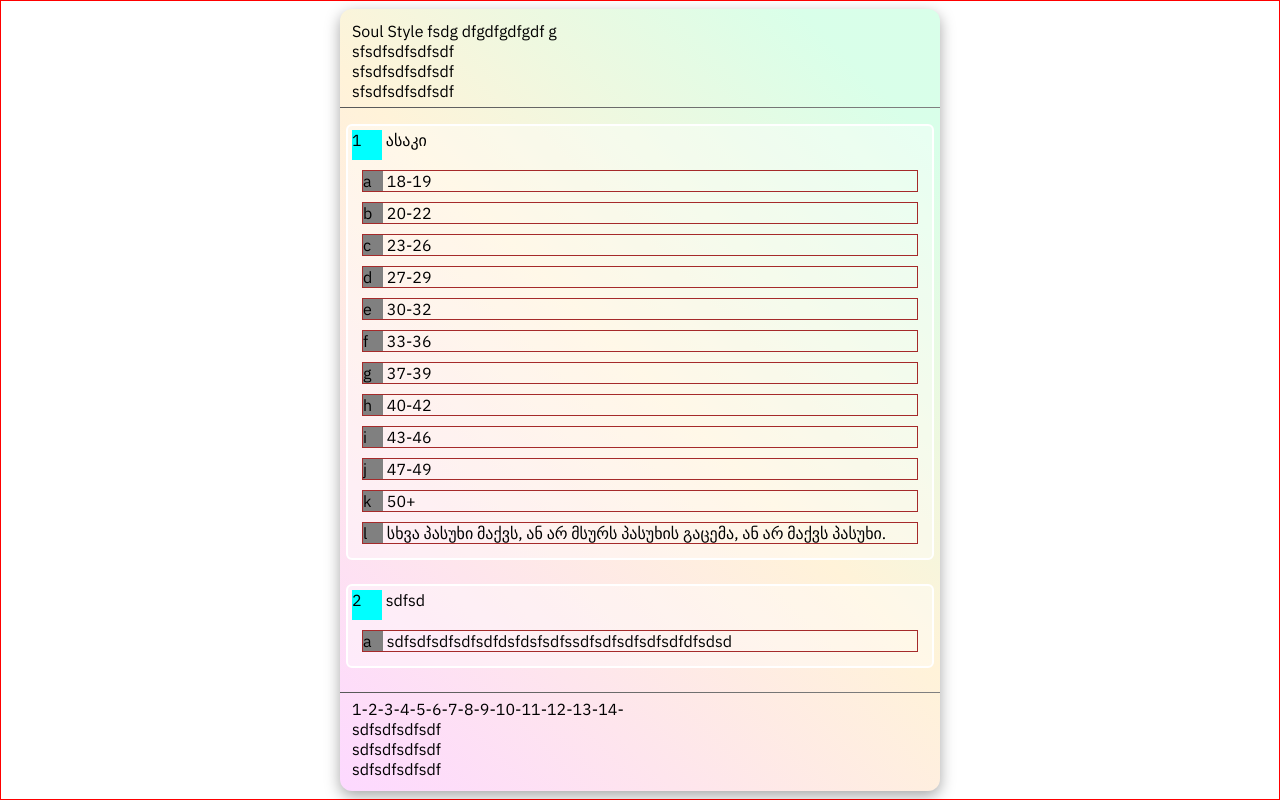
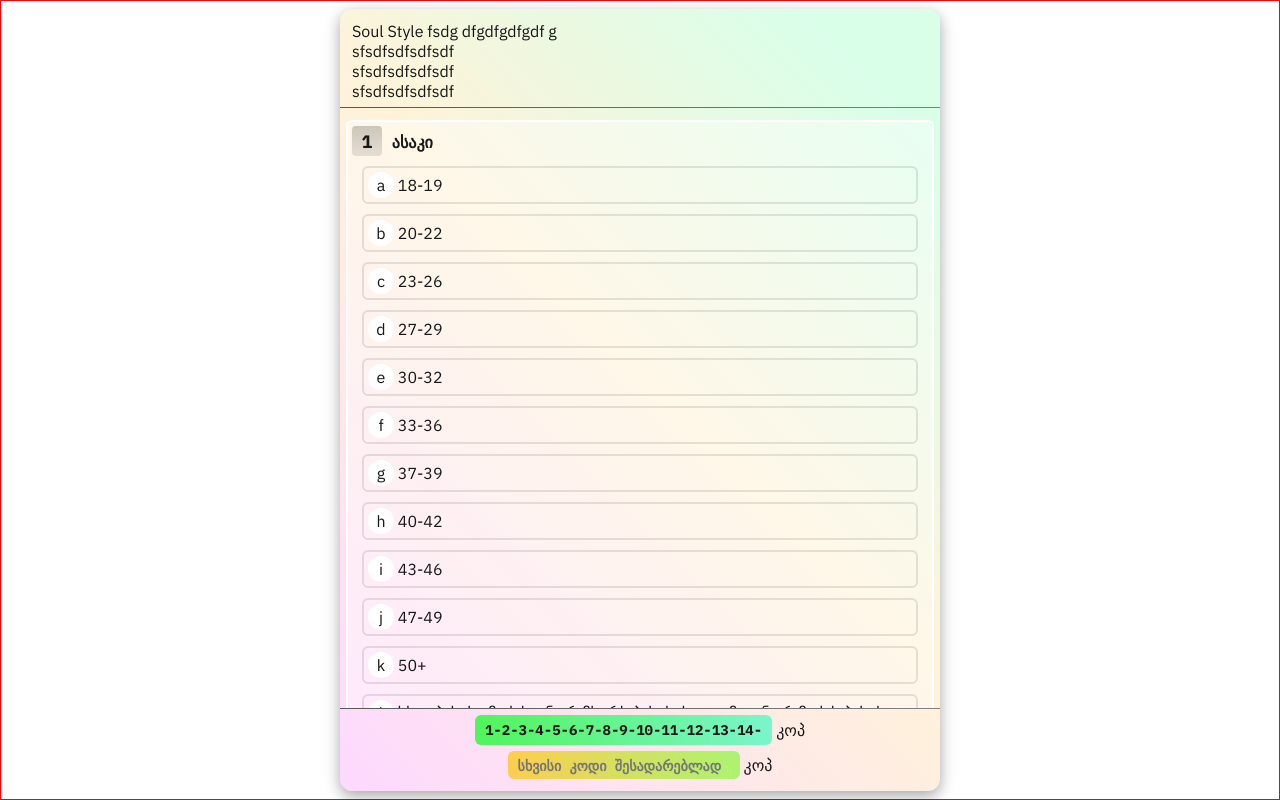
Before and after one commit to leodevbro/simple-forms-with-response-compression, a Next.js app: page / in a window 1280 px wide. Built offline with nearby package versions, Linux system fonts and the light colour scheme.

Commit message:
step next 012

```diff
--- a/src/app/globalStyles.tsx
+++ b/src/app/globalStyles.tsx
@@ -1,4 +1,10 @@
 import { createGlobalStyle } from 'styled-components';
+import { IBM_Plex_Mono } from 'next/font/google';
+
+export const IBM_Plex_Mono_using = IBM_Plex_Mono({
+  subsets: ['latin'],
+  weight: ['100', '200', '300', '400', '500', '600', '700'],
+});
 
 export const GlobalStyles = createGlobalStyle`
   body {
--- a/src/components/OneForm/OneQuestion.tsx
+++ b/src/components/OneForm/OneQuestion.tsx
@@ -18,8 +18,24 @@ const Ground = styled.div`
 const IndexOneIndicator = styled.span`
   width: 30px;
   height: 30px;
-  background-color: aqua;
-  display: inline-block;
+  border-radius: 4px;
+  background-image: linear-gradient(rgba(0, 0, 0, 0.2), rgba(0, 0, 0, 0.1));
+
+  font-weight: 700;
+
+  display: inline-flex;
+
+  align-items: center;
+  justify-content: center;
+
+  margin-right: 6px;
+
+  font-size: 18px;
+`;
+
+const QuestionText = styled.span`
+  font-weight: 600;
+  font-size: 16px;
 `;
 
 const SelectableAnswersList = styled.div`
@@ -46,12 +62,7 @@ export const OneQuestion = ({
       <div>
         <IndexOneIndicator>{questionIndex + 1}</IndexOneIndicator>
         <span>{` `}</span>
-        <span>
-          {
-            // trnslt(question.text, formLang)
-            questionBox.question
-          }
-        </span>
+        <QuestionText>{questionBox.question}</QuestionText>
       </div>
 
       <SelectableAnswersList>
--- a/src/components/OneForm/OneSelectableAnswer.tsx
+++ b/src/components/OneForm/OneSelectableAnswer.tsx
@@ -3,25 +3,45 @@ import { indexToLatinLowercaseLetter } from '@/utils/main';
 import styled from 'styled-components';
 
 const Ground = styled.div`
-  border: 1px solid brown;
+  /* border: 1px solid brown; */
 
+  border-width: 2px;
+  border-style: solid;
+  border-color: rgba(0, 0, 0, 0.1);
+
+  border-radius: 6px;
+
+  padding: 4px;
   margin: 10px;
 
   &:hover {
-    outline: 4px solid green;
+    border-color: #06cef1 !important;
     cursor: pointer;
   }
 
   &.isSelected {
-    background-color: #14f0f052;
+    background-color: #14d6f024;
+    border-color: #06cef165;
   }
 `;
 
 const Abc = styled.div`
-  width: 20px;
-  height: 20px;
-  background-color: gray;
-  display: inline-block;
+  width: 26px;
+  height: 26px;
+  border-radius: 100px;
+  background-color: rgba(255, 255, 255, 1);
+  display: inline-flex;
+  align-items: center;
+  justify-content: center;
+
+  border-width: 2px;
+  border-style: solid;
+  border-color: rgba(0, 0, 0, 0);
+
+  &.isSelected {
+    background-color: rgb(201, 250, 255);
+    border-color: rgb(106, 226, 238);
+  }
 `;
 
 type OneSelectableAnswerProps = {
@@ -55,7 +75,9 @@ export const OneSelectableAnswer = ({
       }}
     >
       <span>
-        <Abc>{indexToLatinLowercaseLetter(selectableAnswerIndex)}</Abc>
+        <Abc className={isSelected ? 'isSelected' : ''}>
+          {indexToLatinLowercaseLetter(selectableAnswerIndex)}
+        </Abc>
       </span>
       <span>{` `}</span>
       <span>{selectableAnswer.t}</span>
--- a/src/components/OneForm/index.tsx
+++ b/src/components/OneForm/index.tsx
@@ -1,6 +1,13 @@
 'use client';
 import { OneQuestion } from '@/components/OneForm/OneQuestion';
-import { useCallback, useEffect, useMemo, useState } from 'react';
+import {
+  CSSProperties,
+  useCallback,
+  useEffect,
+  useMemo,
+  useRef,
+  useState,
+} from 'react';
 import styled from 'styled-components';
 
 import {
@@ -17,8 +24,19 @@ import {
 import { FormLangSelector } from '@/components/OneForm/FormLangSelector';
 import { domainsMap } from '@/feed';
 import { form001_withIds } from '@/feed/indexWay2';
+import { IBM_Plex_Mono_using } from '@/app/globalStyles';
+
+const responseCodeStyle: CSSProperties = {
+  ...IBM_Plex_Mono_using.style,
+  fontSize: `14px`,
+  fontWeight: `bold`,
+  fontStyle: `normal`,
+  paddingLeft: `10px`,
+  paddingRight: `10px`,
+};
 
 const Ground = styled.div`
+  color: rgba(24, 24, 24, 1);
   position: relative;
   /* border: 7px solid blue; */
   padding: 6px;
@@ -89,13 +107,12 @@ const QuestionsList = styled.div`
   /* border: 1px solid rgba(0, 0, 0, 0.07); */
   /* box-shadow: rgba(50, 50, 93, 0.25) 0px 6px 12px -2px, rgba(0, 0, 0, 0.3) 0px 3px 7px -3px; */
 
-
   /* box-shadow: 0 0 10px 0 rgba(0,0,0,0.1) inset; */
 
   /* border-radius: 6px; */
   padding: 6px;
-  padding-top: 16px;
-  padding-bottom: 16px;
+  padding-top: 12px;
+  padding-bottom: 12px;
   /* padding-left: 0; */
   flex-grow: 1;
   flex-shrink: 1;
@@ -106,6 +123,64 @@ const QuestionsList = styled.div`
   flex-direction: column;
   flex-wrap: nowrap;
   row-gap: 24px;
+`;
+
+const ResponseCodeWrap = styled.div`
+  max-width: 100%;
+  display: flex;
+  justify-content: center;
+
+  align-items: center;
+  flex-wrap: nowrap;
+  column-gap: 4px;
+`;
+
+const ResponseCode = styled.div`
+  /* margin-left: auto;
+  margin-right: auto; */
+  /* font-size: 14px; */
+
+  flex-shrink: 1;
+
+  padding: 6px;
+  /* margin: 6px; */
+  /* margin-bottom: 6px; */
+
+  display: inline-block;
+
+  border-radius: 6px;
+  background-image: linear-gradient(90deg, #00ff15af, #00ffb384);
+
+  &:hover {
+    /* cursor: pointer; */
+    /* background-image: linear-gradient(90deg, #00ff6a6f, #00ff6a47); */
+  }
+
+  &:active {
+    /* background-image: linear-gradient(90deg, #00ff6a9b, #00ff6a75); */
+  }
+`;
+
+const DiffTextarea = styled.textarea`
+  background-color: transparent;
+  resize: none;
+
+
+  border: none;
+  outline: none;
+
+  padding: 6px;
+  border-radius: 6px;
+  background-image: linear-gradient(90deg, #ffc400ae, #5eff0084);
+
+  overflow-x: auto;
+  white-space: pre;
+
+  flex-shrink: 0;
+  overflow: hidden;
+  overflow-x: hidden;
+  overflow-y: hidden;
+
 `;
 
 const NiceSeparator = styled.div`
@@ -217,6 +292,42 @@ export const OneForm = ({ aaaa }: OneFormProps) => {
     formLangFromUrl: urlQueryParams.formLang,
   });
 
+  const responseCode_ref = useRef<HTMLDivElement | null>(null);
+  const diffTextarea_ref = useRef<HTMLTextAreaElement | null>(null);
+
+  useEffect(() => {
+    // set same width for the input, same as for the response code
+
+    const theCodeElement = responseCode_ref.current;
+    if (!theCodeElement) {
+      throw new Error(
+        `theCodeElement is falsy --- responseCode_ref.current --- useEffect --- OneForm`,
+      );
+    }
+
+    const theDiffTextareaEl = diffTextarea_ref.current;
+    if (!theDiffTextareaEl) {
+      throw new Error(
+        `theDiffInputEl is falsy --- diffInput_ref.current --- useEffect --- OneForm`,
+      );
+    }
+
+    const widthOfTheCodeEl = theCodeElement.offsetWidth;
+    const heightOfTheCodeEl = theCodeElement.offsetHeight;
+
+
+    const widthOfTheCodeEl_str = `${widthOfTheCodeEl}px`;
+    const heightOfTheCodeEl_str = `${heightOfTheCodeEl}px`;
+
+
+    theDiffTextareaEl.style.width = widthOfTheCodeEl_str;
+    theDiffTextareaEl.style.height = heightOfTheCodeEl_str;
+
+
+    // theDiffInputEl.style.minWidth = widthOfTheCodeEl_str;
+    // theDiffInputEl.style.maxWidth = widthOfTheCodeEl_str;
+  }, [fillingOfTheForm]);
+
   if (!currForm) {
     return <div>...</div>;
   }
@@ -257,11 +368,30 @@ export const OneForm = ({ aaaa }: OneFormProps) => {
       <NiceSeparator />
 
       <BottomBox>
-        {/* <div>{JSON.stringify(fillingOfTheForm)}</div> */}
-        <div>{generateNiceCodeFromFilling(fillingOfTheForm)}</div>
-        <div>sdfsdfsdfsdf</div>
-        <div>sdfsdfsdfsdf</div>
-        <div>sdfsdfsdfsdf</div>
+        {/* <div>დააჭირეთ კოდს რომ დაკოპირდეს</div> */}
+        <ResponseCodeWrap>
+          <ResponseCode ref={responseCode_ref} style={responseCodeStyle}>
+            {generateNiceCodeFromFilling(fillingOfTheForm)}
+          </ResponseCode>
+
+          <div onClick={() => {
+            alert('dsfdsfsdf');
+          }}>კოპ</div>
+        </ResponseCodeWrap>
+
+        <div style={{ height: 6 }} />
+
+        <ResponseCodeWrap>
+          <DiffTextarea
+            ref={diffTextarea_ref}
+            // type="text"
+
+            style={responseCodeStyle}
+            placeholder="სხვისი კოდი შესადარებლად"
+          />
+          <div>კოპ</div>
+        </ResponseCodeWrap>
+        {/* <div>ჩასვით სხვისი კოდი შესადარებლად</div> */}
       </BottomBox>
     </Ground>
   );
--- a/src/feed/indexWay2.ts
+++ b/src/feed/indexWay2.ts
@@ -146,13 +146,13 @@ const form001: nsFormMin.One = {
       question: 'ლგბტ',
       selectableAnswers: [
         {
-          t: `ისინი ისეთივე კარგი ადამიანები არიან როგორც სხვა დანარჩენი. ბიოლოგიურ/ფსიქოლოგიურ მდგომარეობას რაც შეეხება, ვფიქრობ რომ არაა ჯანსაღი მდგომარეობა.`,
+          t: `ისინი ისეთივე კარგი/თანასწორი ადამიანები არიან როგორც სხვა დანარჩენი. ბიოლოგიურ/ფსიქოლოგიურ მდგომარეობას რაც შეეხება, ვფიქრობ რომ არაა ჯანსაღი მდგომარეობა.`,
         },
         {
-          t: `ისინი ისეთივე კარგი ადამიანები არიან როგორც სხვა დანარჩენი. ბიოლოგიურ/ფსიქოლოგიურ მდგომარეობას რაც შეეხება, ვფიქრობ ვარ რომ სრულიად ჯანსაღია.`,
+          t: `ისინი ისეთივე კარგი/თანასწორი ადამიანები არიან როგორც სხვა დანარჩენი. ბიოლოგიურ/ფსიქოლოგიურ მდგომარეობას რაც შეეხება, ვფიქრობ რომ სრულიად ჯანსაღი მდგომარეობაა.`,
         },
         {
-          t: `ისინი ისეთივე კარგი ადამიანები არიან როგორც სხვა დანარჩენი. ბიოლოგიურ/ფსიქოლოგიურ მდგომარეობას რაც შეეხება, არ მაქ ჩემი აზრი ამაზე.`,
+          t: `ისინი ისეთივე კარგი/თანასწორი ადამიანები არიან როგორც სხვა დანარჩენი. ბიოლოგიურ/ფსიქოლოგიურ მდგომარეობას რაც შეეხება, არ მაქ ჩემი აზრი ამაზე.`,
         },
 
         { t: vars.otherOrNothingOrNotWant },
```
